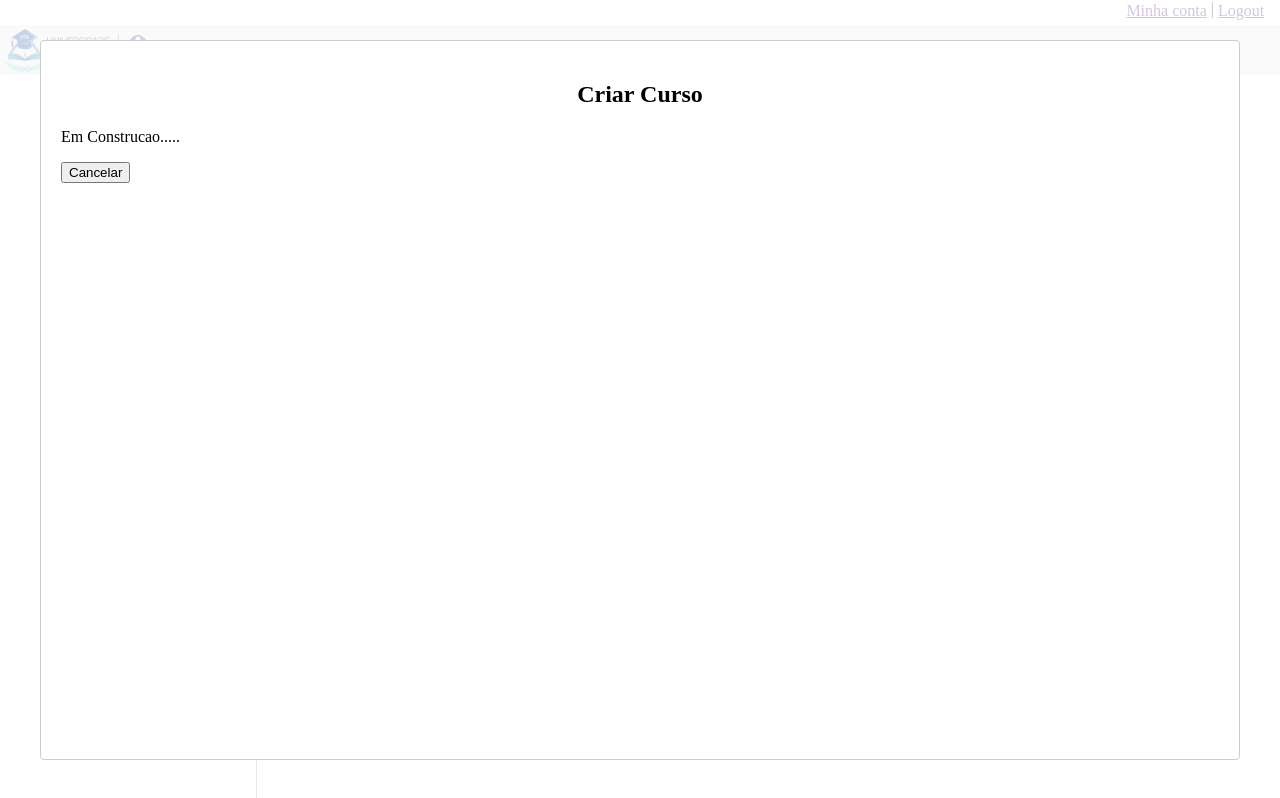
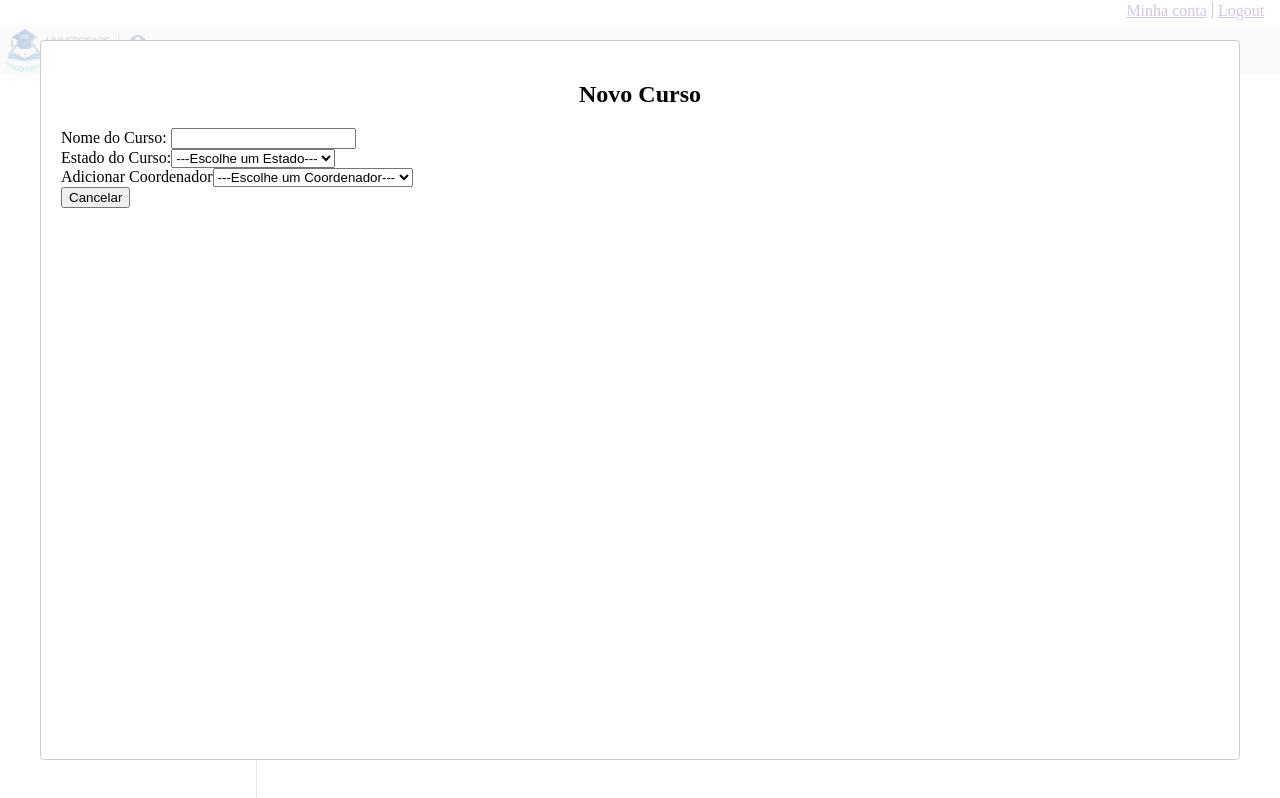
Before and after one commit to KleitonDaRosa/siacAdministracaoConfiguracao, a React (Create React App) app: page / in a window 1280 px wide. Both pictures are taken after a click on the button "Adiconar Novo Curso". Shown: the top 798 px of the page. Built offline with nearby package versions, Linux system fonts and the light colour scheme.

Commit message:
Modal-Formulario-Curso

```diff
--- a/src/Components/GerirCursos.css
+++ b/src/Components/GerirCursos.css
@@ -5,8 +5,7 @@ html{
 
 .lista-cursos button{
     height: 45px;
-   aligm: center;
-
+   align: center;
 
 }
 
@@ -19,10 +18,6 @@ table{
     font-size: 14pt;
 
 }
-
-
-
-
 table td{
     padding-left: 7px;
     padding-right: 7px;
--- a/src/Components/GerirCursos.js
+++ b/src/Components/GerirCursos.js
@@ -15,11 +15,52 @@ function GerirCursos() {
                 {/*Modal Para o formulario criar Novo Curso*/}
                 <div className='modal-classe'>
                     <button onClick={()=> setModalIsOpen(true)}>Adiconar Novo Curso</button>
-                    <Modal isOpen={modalIsOpen}>
-                        <h2>Criar Curso</h2>
-                        <p>Em Construcao.....</p>
+                    <Modal isOpen={modalIsOpen} onRequestClose={()=> setModalIsOpen(false)}>
+                        <form>
+                            <h2>Novo Curso</h2>
+                            <div>
+                                <div>
+                                    <label>Nome do Curso: </label>
+                                    <input type='text'></input>
+                                </div>
+                            </div>
+
+                            <div>
+                                <div>
+                                    <label>Estado do Curso:</label>
+                                    <select>
+                                        <option value="">---Escolhe um Estado---</option>
+                                        <option value="activo">Activo</option>
+                                        <option value="desactivo">Desactivo</option>
+                                    </select>
+                                </div>
+                            </div>
+
+                            <div>
+                                <label>Adicionar Coordenador</label>
+                                <select>
+                                    <option value="">---Escolhe um Coordenador---</option>
+                                    <option value="Sidnei Cruz">Docente-Sidnei Cruz</option>
+                                    <option value="JandirMedina">Jandir Medina</option>
+                                    <option value="Jose Neves">Jose Neves</option>
+                                    <option value="Joao Do Monte">Joao Do Monte</option>
+                                </select>
+                            </div>
+
+
+
+
+                        </form>
+
+
+
+
                         <button onClick={()=> setModalIsOpen(false)}>Cancelar</button>
                     </Modal>
+
+
+
+
                 </div>
                 {/*---------------------------------------*/}
 
```
